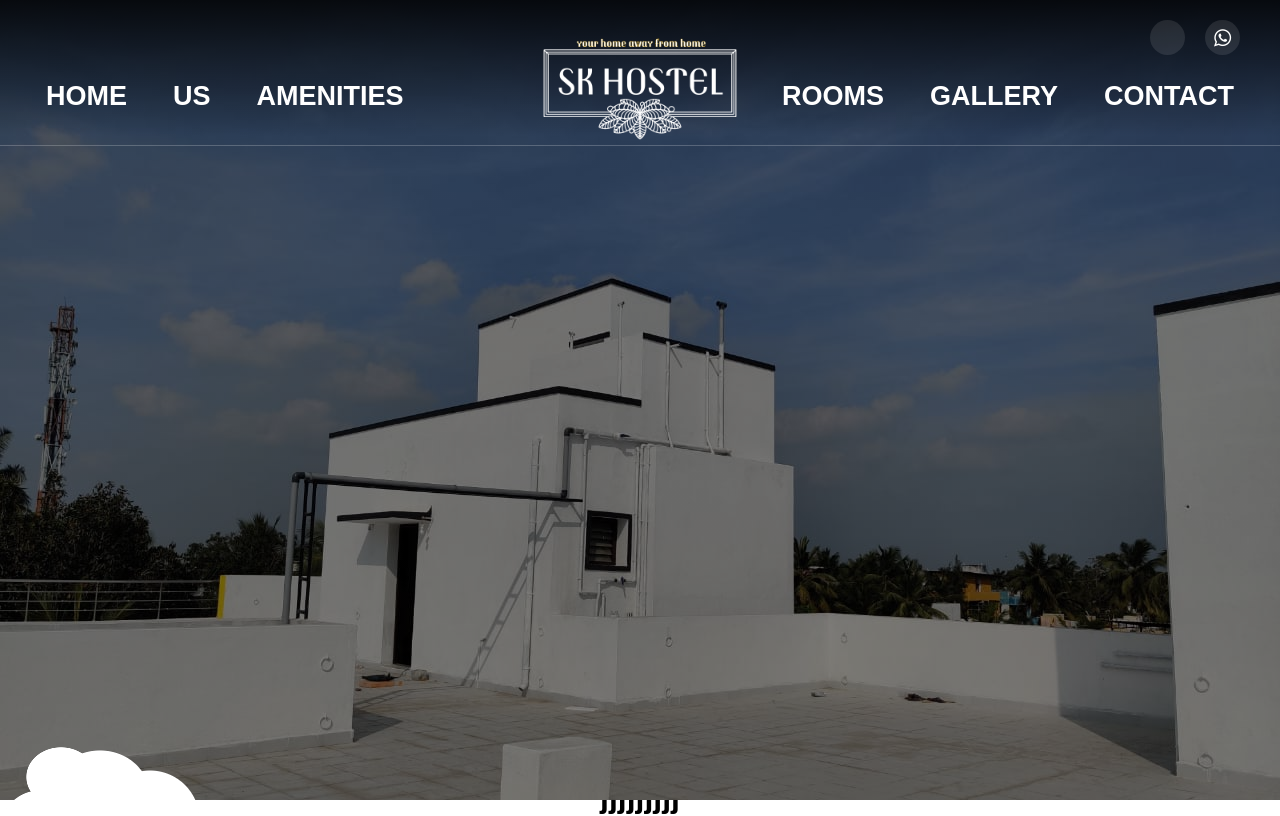
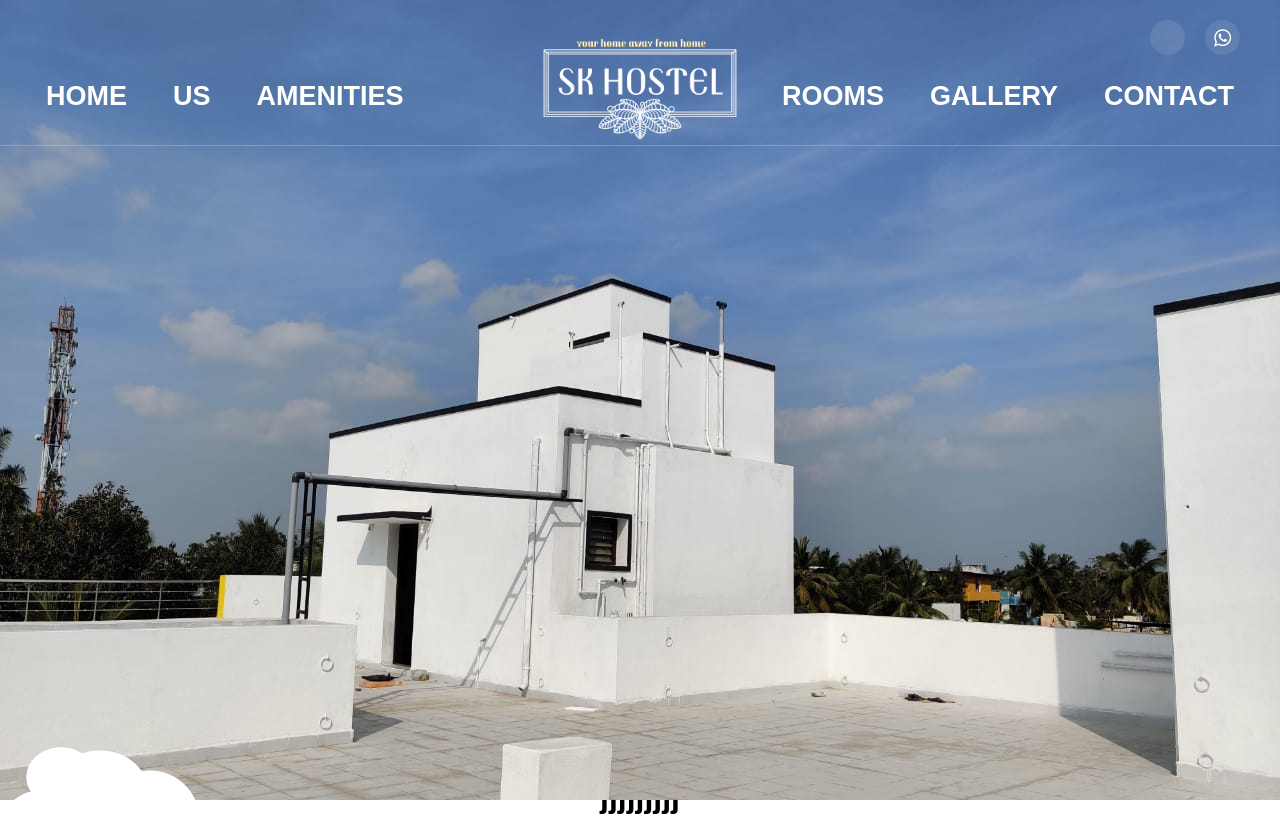
Before and after one commit to inavis/sk-hostel, a React (Create React App) app: page / in a window 1280 px wide. Shown: the top 816 px of the page. Built offline with nearby package versions, Linux system fonts and the light colour scheme; a web font is replaced by a local one.

Commit message:
banner-filter-change

```diff
--- a/src/Components/Banner/Banner.css
+++ b/src/Components/Banner/Banner.css
@@ -1,6 +1,8 @@
 .banner{
-    background-image: linear-gradient(rgba(0, 0, 0, .83), rgba(255, 255, 255, 0) 17%), linear-gradient(rgba(0, 0, 0, 0.5), rgba(0, 0, 0, .5)), url("../../Image/banner-terrace.jpeg");
-    background-position: 0 0, 0 0, 50%;
+    /* background-image: linear-gradient(rgba(0, 0, 0, .83), rgba(255, 255, 255, 0) 17%), linear-gradient(rgba(0, 0, 0, 0.5), rgba(0, 0, 0, .5)), url("../../Image/banner-terrace.jpeg"); */
+    background-position-x: 50%;
+    background-position-y:0%;
+    background-image:  url("../../Image/banner-terrace.jpeg");
     background-repeat: no-repeat;
     background-size: cover;
     height: 100%;
```
